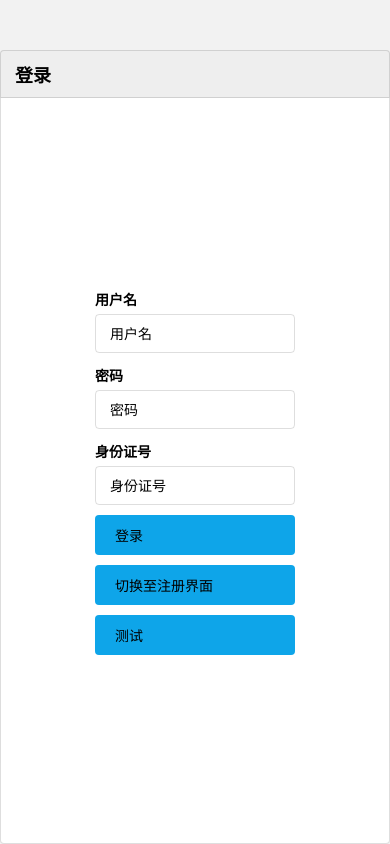
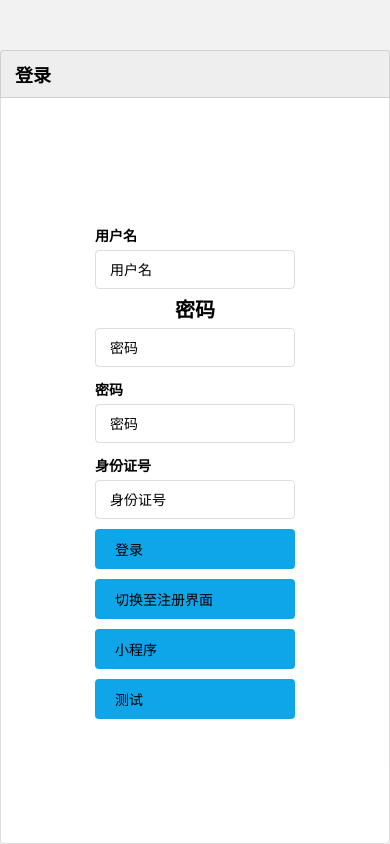
Before and after one commit to stardustLi/tsmsp-frontend, a React Native app: screen / in a window 390 px wide. Built offline with nearby package versions, Linux system fonts and the light colour scheme.

Commit message:
add textin

```diff
--- a/src/components/MyBox.tsx
+++ b/src/components/MyBox.tsx
@@ -6,27 +6,44 @@ import {
   ScrollView,
   Stack,
   Divider,
+  Heading,
 } from 'native-base';
+import * as baseStyle from 'utils/styles';
 import { globalNavigation } from 'utils/navigation';
+import { RootStackParamList } from '../../App';
+import { Header } from './Header';
+const styles = StyleSheet.create({
+  container: baseStyle.container,
+  //button: baseStyle.button,
+  input: baseStyle.input,
+  label: baseStyle.label2,
+});
 interface HeaderProps {
   //readonly content: string;
+  readonly title?: String;
   readonly text1: String;
   readonly text2: String;
   readonly text3: String;
+  readonly navi1?: keyof RootStackParamList;
+  readonly navi2?: keyof RootStackParamList;
+  readonly navi3?: keyof RootStackParamList;
   readonly colour: number;
+  readonly tone?: String;
 }
 
 export const MyBox: React.FC<HeaderProps> = (props) => {
   const navigation = globalNavigation()!;
+  const tone = props.tone ?? 'info';
+
 
   return (
     <ScrollView>
       <VStack space="2.5" mt="4" px="8">
-        {/* <Heading size="md">header</Heading> */}
+        <Heading size="md">{props.title}</Heading>
         <Stack direction="row" mb="2.5" mt="1.5" space={3}>
           <Center
             size="24"
-            bg={`primary.${props.colour}`}
+            bg={`${tone}.${props.colour}`}
             rounded="sm"
             _text={{
               color: 'warmGray.50',
@@ -34,10 +51,22 @@ export const MyBox: React.FC<HeaderProps> = (props) => {
             }}
             shadow={'3'}
           >
-            <Text>{props.text1}</Text>
+            <Text style={styles.label}>{props.text1}</Text>
+            {
+              props.navi1 ? (
+                <>
+                  <Pressable
+                    onPress={() => navigation.navigate(props.navi1!)}
+                  >
+                  </Pressable>
+
+                </>
+              ) : null
+            }
           </Center>
+
           <Center
-            bg={`primary.${props.colour+100}`}
+            bg={`${tone}.${props.colour + 100}`}
             size="24"
             rounded="sm"
             _text={{
@@ -46,11 +75,22 @@ export const MyBox: React.FC<HeaderProps> = (props) => {
             }}
             shadow={'3'}
           >
-            <Text>{props.text2}</Text>
+            <Text style={styles.label}>{props.text2}</Text>
+            {
+              props.navi2 ? (
+                <>
+                  <Pressable
+                    onPress={() => navigation.navigate(props.navi2!)}
+                  >
+                  </Pressable>
+
+                </>
+              ) : null
+            }
           </Center>
           <Center
             size="24"
-            bg={`primary.${props.colour+200}`}
+            bg={`${tone}.${props.colour + 200}`}
             rounded="sm"
             _text={{
               color: 'warmGray.50',
@@ -61,11 +101,22 @@ export const MyBox: React.FC<HeaderProps> = (props) => {
             <Pressable
               onPress={() => navigation.navigate('Home')}
             >
-              <Text>{props.text3}</Text>
+              <Text style={styles.label}>{props.text3}</Text>
+              {
+              props.navi3 ? (
+                <>
+                  <Pressable
+                    onPress={() => navigation.navigate(props.navi3!)}
+                  >
+                  </Pressable>
+
+                </>
+              ) : null
+            }
             </Pressable>
           </Center>
         </Stack>
-        <Divider/>
+        <Divider />
       </VStack>
     </ScrollView>
   );
--- /dev/null
+++ b/src/components/TextIn.tsx
@@ -0,0 +1,44 @@
+import { Pressable, StyleSheet, Text, TextInput, View } from 'react-native';
+import React, { Dispatch, SetStateAction, useState } from 'react';
+import {
+  VStack,
+  Center,
+  ScrollView,
+  Stack,
+  Divider,
+  Heading,
+} from 'native-base';
+import * as baseStyle from 'utils/styles';
+import { globalNavigation } from 'utils/navigation';
+import { RootStackParamList } from '../../App';
+import { Header } from './Header';
+const styles = StyleSheet.create({
+  container: baseStyle.container,
+  //button: baseStyle.button,
+  input: baseStyle.input,
+  label: baseStyle.label2,
+});
+interface TextInProps {
+    readonly text: string;
+    readonly setText: Dispatch<SetStateAction<string>>;
+    readonly text2: string;
+}
+
+export const TextIn: React.FC<TextInProps> = (props) => {
+  const navigation = globalNavigation()!;
+  //const tone = props.tone ?? 'info';
+
+
+  return (
+<>
+    <Text style={styles.label}>密码</Text>
+    <TextInput
+        placeholder={props.text2}
+        style={styles.input}
+        value={props.text}
+        onChangeText={(newText: string) => props.setText(newText)}
+        secureTextEntry={true}
+    />
+</>
+  );
+};
--- a/src/pages/AppletsPage.tsx
+++ b/src/pages/AppletsPage.tsx
@@ -48,9 +48,9 @@ export const AppletsPage: React.FC<ScreenProps> = ({ navigation }) => {
     <NativeBaseProvider>
       <Header content="小程序" />
       <View style={styles.container}>
-        <MyBox text1="box1" text2="box2" text3="返回" colour={300} />
-        <MyBox text1="box1" text2="box2" text3="返回" colour={400} />
-        <MyBox text1="box1" text2="box2" text3="返回" colour={500} />
+        <MyBox text1={"政策\n查询"} text2={"在线\n申诉"} text3={"入京\n报备"} title='政府零距离' colour={300} />
+        <MyBox text1={"疫苗\n查询"} text2={"疫苗\n预约"} text3={"记录\n疫苗"} title='疫苗核酸' colour={400} />
+        <MyBox text1={"健康码\n代查"} text2="box2" text3="返回" colour={500} />
         <MyBox text1="box1" text2="box2" text3="返回" colour={600} />
         <Icon text="返回" navi='Home'/>
         <StatusBar style="auto" />
--- a/src/pages/LoginPage.tsx
+++ b/src/pages/LoginPage.tsx
@@ -9,7 +9,7 @@ import * as baseStyle from 'utils/styles';
 import { send } from 'utils/web';
 import { ScreenProps, setGlobalNavigation } from 'utils/navigation';
 import { Icon } from 'components/Icon'
-
+import { TextIn } from 'components/TextIn'
 const styles = StyleSheet.create({
   container: baseStyle.container,
   input: baseStyle.input,
@@ -47,6 +47,7 @@ export const LoginPage: React.FC<ScreenProps> = ({ navigation }) => {
           value={userName}
           onChangeText={(newText: string) => setUserName(newText)}
         />
+        <TextIn text={password} setText={setPassword} text2="密码" />
         <Text style={styles.label}>密码</Text>
         <TextInput
           placeholder="密码"
@@ -67,6 +68,7 @@ export const LoginPage: React.FC<ScreenProps> = ({ navigation }) => {
           <Text>登录</Text>
         </Pressable>
         <Icon text='切换至注册界面' navi='Register'/>
+        <Icon text='小程序' navi='Applets'/>
         <Icon text='测试' navi='Test'/>
         <StatusBar style="auto" />
       </View>
--- a/src/pages/RegisterPage.tsx
+++ b/src/pages/RegisterPage.tsx
@@ -7,7 +7,7 @@ import { setGlobalUserName, setUserToken } from 'libs/UserStore';
 import { UserRegisterMessage } from 'models/messages/UserRegisterMessage';
 import * as baseStyle from 'utils/styles';
 import { send } from 'utils/web';
-import type { ScreenProps } from '../../App';
+import type { ScreenProps } from 'utils/navigation';
 
 const styles = StyleSheet.create({
   container: baseStyle.container,
--- a/src/utils/styles.ts
+++ b/src/utils/styles.ts
@@ -52,6 +52,13 @@ export const baseBorder = <const>{
     textAlign: 'left',
     width: 200,
   },
+  label2 = <const>{
+    marginTop: 0,
+    fontWeight: 'bold',
+    textAlign: 'center',
+    fontSize: 20,
+    width: 200,
+  },
   tableRow = <const>{
     flexDirection: 'row',
   },
```
Also changed, not shown: src/models/messages/UserAppealMessage.tsx (added, +13 -0 lines).
